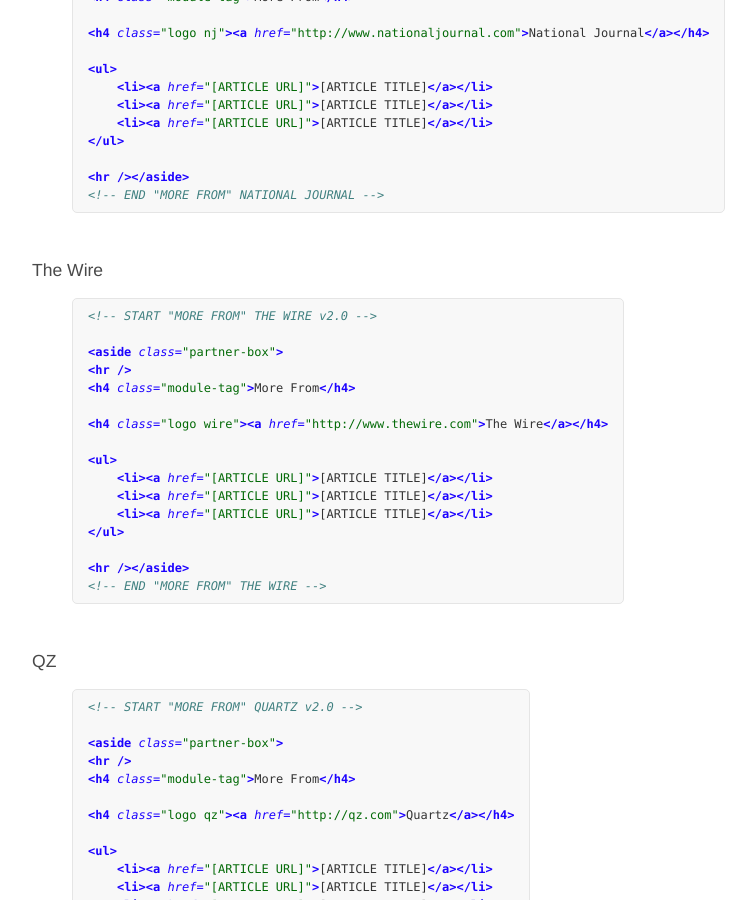
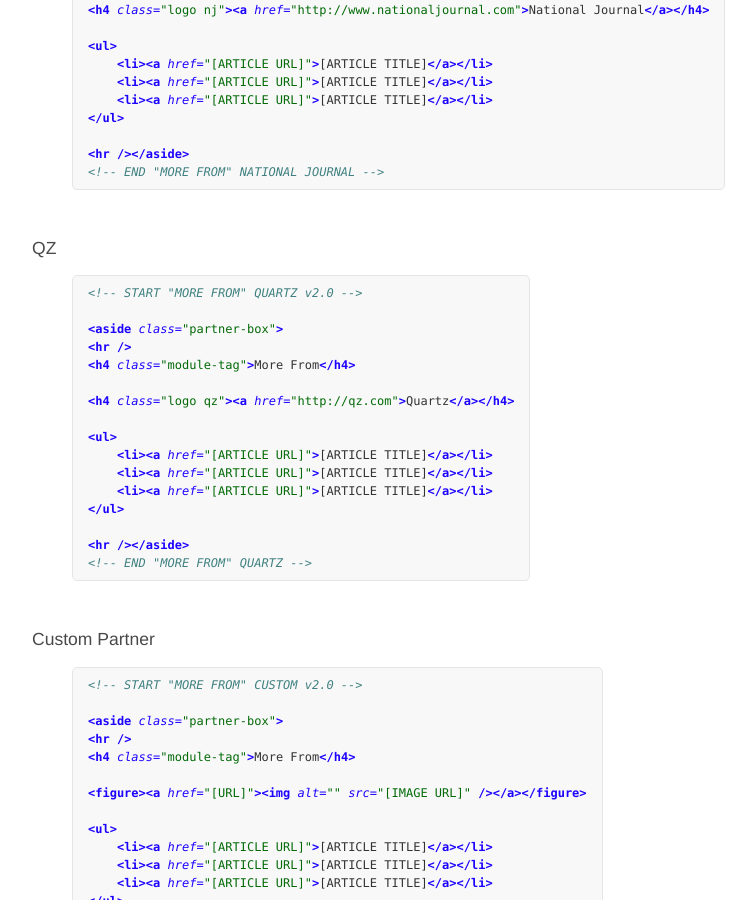
Before and after one commit to Atlantic57/html-snippets, a Jekyll site: the page built from citylab.md, in a window 1280 px wide and 900 px high, scrolled down 1032 px. Shown: the whole window, without its empty margins (148-904 px from the left). Built offline with Jekyll 4.4.1, drawn with Linux system fonts in a browser that asks for light colours.

Commit message:
Citylab.md: Remove The Wire's bug, fixes #5070

```diff
--- a/citylab.md
+++ b/citylab.md
@@ -49,28 +49,6 @@
 <hr /></aside>
 <!-- END "MORE FROM" NATIONAL JOURNAL -->
 {% endhighlight %}
-
-
-### The Wire
-{% highlight html %}
-<!-- START "MORE FROM" THE WIRE v2.0 -->
-
-<aside class="partner-box">
-<hr />
-<h4 class="module-tag">More From</h4>
-
-<h4 class="logo wire"><a href="http://www.thewire.com">The Wire</a></h4>
-
-<ul>
-    <li><a href="[ARTICLE URL]">[ARTICLE TITLE]</a></li>
-    <li><a href="[ARTICLE URL]">[ARTICLE TITLE]</a></li>
-    <li><a href="[ARTICLE URL]">[ARTICLE TITLE]</a></li>
-</ul>
-
-<hr /></aside>
-<!-- END "MORE FROM" THE WIRE -->
-{% endhighlight %}
-
 
 ### QZ
 {% highlight html %}
```
